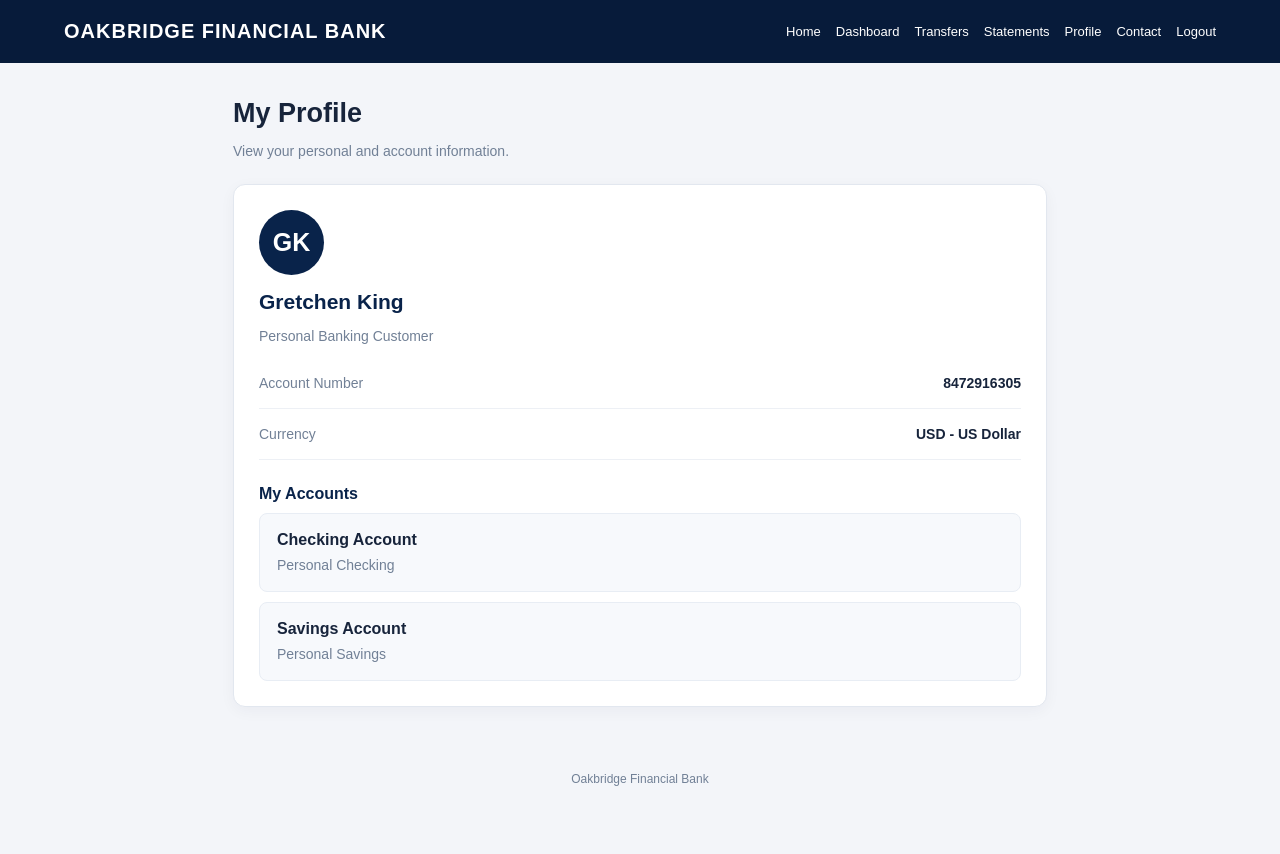
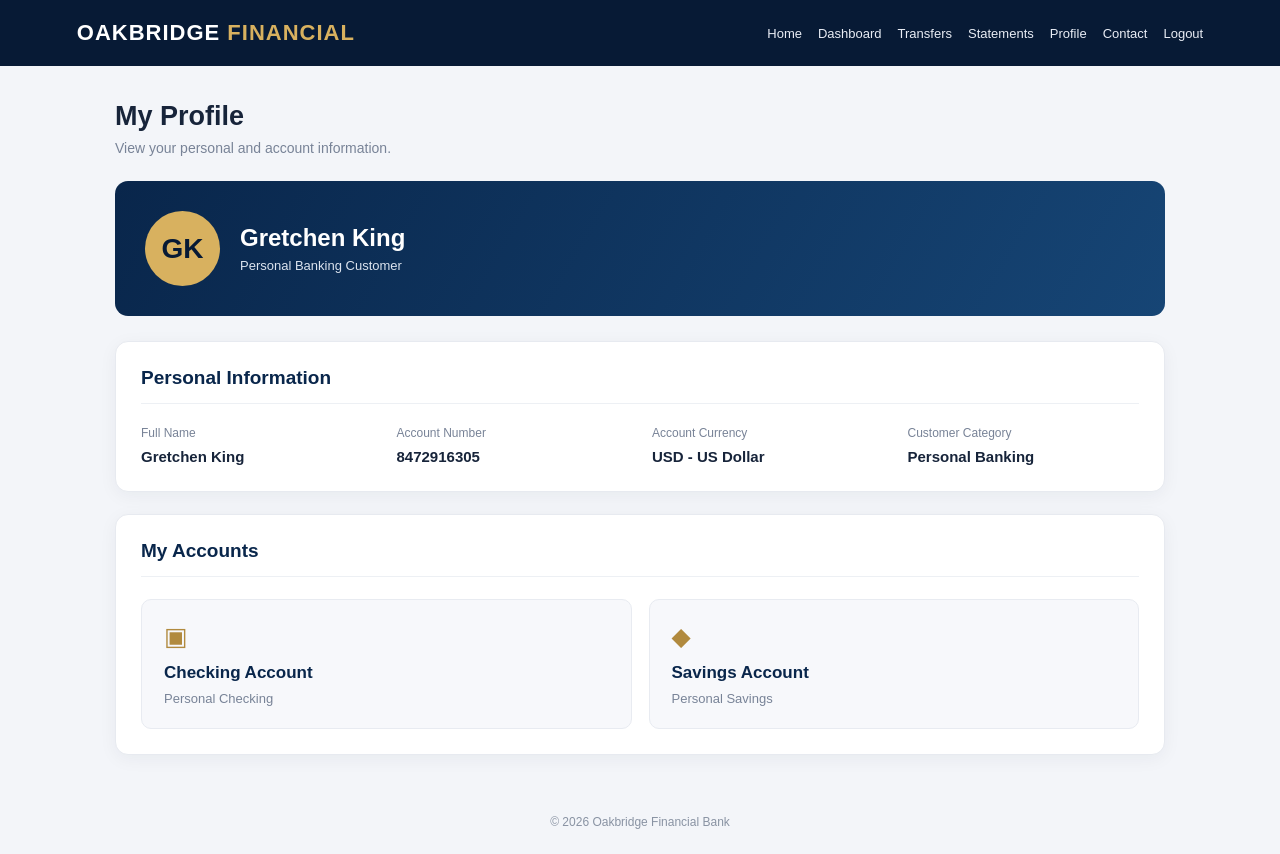
Before and after one commit to kiddablaise/oakbridge-premium-bank, a plain HTML site: page profile.html in a window 1280 px wide. Before the commit the page ends 816 px from the top, so only its background shows below. Drawn offline with Linux system fonts and the light colour scheme.

Commit message:
Refactor profile.html for improved layout and styling
Updated the HTML structure and styles for the profile page, including changes to the header, main content, and footer sections.

```diff
--- a/profile.html
+++ b/profile.html
@@ -1,79 +1,491 @@
+
 
 <!DOCTYPE html>
+
 <html lang="en">
+
 <head>
+
 <meta charset="UTF-8">
+
 <meta name="viewport" content="width=device-width, initial-scale=1.0">
-<title>Oakbridge Financial Bank | My Profile</title>
+
+<title>My Profile | Oakbridge Financial Bank</title>
+
 <style>
-*{box-sizing:border-box}
-body{margin:0;background:#f3f5f9;color:#17243b;font-family:Arial,sans-serif}
-header{background:#071b3a;color:white;padding:20px 5%;display:flex;justify-content:space-between;align-items:center;flex-wrap:wrap;gap:15px}
-.brand{font-size:20px;font-weight:bold;letter-spacing:1px}
-nav{display:flex;gap:15px;flex-wrap:wrap}
-nav a{color:white;text-decoration:none;font-size:13px}
-main{max-width:850px;margin:35px auto;padding:0 18px}
-h1{font-size:27px;margin-bottom:7px}
-.muted{color:#718096;font-size:14px}
-.profile-card{background:white;border:1px solid #e2e7ef;border-radius:12px;padding:25px;margin-top:25px;box-shadow:0 4px 15px #1020400b}
-.avatar{width:65px;height:65px;border-radius:50%;background:#09234a;color:white;display:flex;align-items:center;justify-content:center;font-size:25px;font-weight:bold;margin-bottom:15px}
-.name{font-size:21px;font-weight:bold;color:#09234a}
-.row{display:flex;justify-content:space-between;gap:15px;padding:17px 0;border-bottom:1px solid #edf0f5;font-size:14px}
-.row:last-child{border-bottom:0}
-.key{color:#718096}
-.value{text-align:right;font-weight:bold}
-.account-title{font-weight:bold;color:#09234a;margin:25px 0 10px}
-.account{background:#f7f9fc;border:1px solid #e8edf4;border-radius:8px;padding:17px;margin-top:10px}
-.account strong{display:block;margin-bottom:7px}
-footer{text-align:center;padding:30px;color:#718096;font-size:12px}
+
+* {
+
+    margin: 0;
+
+    padding: 0;
+
+    box-sizing: border-box;
+
+}
+
+body {
+
+    font-family: Arial, sans-serif;
+
+    background: #f3f5f9;
+
+    color: #17243a;
+
+}
+
+header {
+
+    background: #071a35;
+
+    color: white;
+
+    padding: 20px 6%;
+
+    display: flex;
+
+    justify-content: space-between;
+
+    align-items: center;
+
+    flex-wrap: wrap;
+
+    gap: 15px;
+
+}
+
+.logo {
+
+    font-size: 22px;
+
+    font-weight: bold;
+
+    letter-spacing: 1px;
+
+}
+
+.logo span {
+
+    color: #d8b15f;
+
+}
+
+nav {
+
+    display: flex;
+
+    flex-wrap: wrap;
+
+    gap: 16px;
+
+}
+
+nav a {
+
+    color: #e9edf5;
+
+    text-decoration: none;
+
+    font-size: 13px;
+
+}
+
+nav a:hover {
+
+    color: #e4bd68;
+
+}
+
+.container {
+
+    width: 90%;
+
+    max-width: 1050px;
+
+    margin: 35px auto;
+
+}
+
+.heading {
+
+    margin-bottom: 25px;
+
+}
+
+.heading h1 {
+
+    font-size: 27px;
+
+    margin-bottom: 8px;
+
+}
+
+.heading p {
+
+    color: #788397;
+
+    font-size: 14px;
+
+}
+
+.profile-banner {
+
+    background: linear-gradient(120deg, #09264b, #164575);
+
+    color: white;
+
+    padding: 30px;
+
+    border-radius: 13px;
+
+    display: flex;
+
+    align-items: center;
+
+    gap: 20px;
+
+    margin-bottom: 25px;
+
+}
+
+.avatar {
+
+    width: 75px;
+
+    height: 75px;
+
+    border-radius: 50%;
+
+    background: #d8b15f;
+
+    color: #071a35;
+
+    display: grid;
+
+    place-items: center;
+
+    font-size: 28px;
+
+    font-weight: bold;
+
+}
+
+.profile-banner h2 {
+
+    font-size: 24px;
+
+    margin-bottom: 6px;
+
+}
+
+.profile-banner p {
+
+    color: #dce4ef;
+
+    font-size: 13px;
+
+}
+
+.card {
+
+    background: white;
+
+    border: 1px solid #e7eaf0;
+
+    border-radius: 13px;
+
+    padding: 25px;
+
+    margin-bottom: 22px;
+
+    box-shadow: 0 4px 18px rgba(10,30,60,.05);
+
+}
+
+.card h2 {
+
+    font-size: 19px;
+
+    color: #09264b;
+
+    margin-bottom: 22px;
+
+    padding-bottom: 14px;
+
+    border-bottom: 1px solid #edf0f4;
+
+}
+
+.details-grid {
+
+    display: grid;
+
+    grid-template-columns: repeat(auto-fit, minmax(220px, 1fr));
+
+    gap: 24px;
+
+}
+
+.detail label {
+
+    display: block;
+
+    color: #788397;
+
+    font-size: 12px;
+
+    margin-bottom: 8px;
+
+}
+
+.detail strong {
+
+    font-size: 15px;
+
+    color: #17243a;
+
+}
+
+.account-list {
+
+    display: grid;
+
+    grid-template-columns: repeat(auto-fit, minmax(220px, 1fr));
+
+    gap: 17px;
+
+}
+
+.account-item {
+
+    background: #f7f8fb;
+
+    border: 1px solid #e8ebf1;
+
+    border-radius: 10px;
+
+    padding: 22px;
+
+}
+
+.account-icon {
+
+    color: #b18a3e;
+
+    font-size: 25px;
+
+    margin-bottom: 12px;
+
+}
+
+.account-item h3 {
+
+    color: #09264b;
+
+    font-size: 17px;
+
+    margin-bottom: 8px;
+
+}
+
+.account-item p {
+
+    color: #788397;
+
+    font-size: 13px;
+
+}
+
+footer {
+
+    text-align: center;
+
+    padding: 25px;
+
+    color: #8993a3;
+
+    font-size: 12px;
+
+    margin-top: 35px;
+
+}
+
+@media(max-width: 600px) {
+
+    header {
+
+        align-items: flex-start;
+
+    }
+
+    nav {
+
+        gap: 12px;
+
+    }
+
+    .container {
+
+        width: 92%;
+
+        margin-top: 25px;
+
+    }
+
+    .profile-banner {
+
+        padding: 22px;
+
+    }
+
+    .profile-banner h2 {
+
+        font-size: 20px;
+
+    }
+
+    .card {
+
+        padding: 19px;
+
+    }
+
+}
+
 </style>
+
 </head>
+
 <body>
+
 <header>
-<div class="brand">OAKBRIDGE FINANCIAL BANK</div>
+
+    <div class="logo">OAKBRIDGE <span>FINANCIAL</span></div>
+
     <nav>
+
         <a href="index.html">Home</a>
+
         <a href="dashboard.html">Dashboard</a>
+
         <a href="transfers.html">Transfers</a>
+
         <a href="statements.html">Statements</a>
+
         <a href="profile.html">Profile</a>
+
         <a href="contact.html">Contact</a>
+
         <a href="login.html">Logout</a>
+
     </nav>
+
 </header>
 
-<main>
+<main class="container">
+
+    <section class="heading">
+
         <h1>My Profile</h1>
-<p class="muted">View your personal and account information.</p>
 
-<div class="profile-card">
+        <p>View your personal and account information.</p>
+
+    </section>
+
+    <section class="profile-banner">
+
         <div class="avatar">GK</div>
-<div class="name">Gretchen King</div>
-<p class="muted">Personal Banking Customer</p>
 
-<div class="row">
-<span class="key">Account Number</span>
-<span class="value">8472916305</span>
-</div>
-<div class="row">
-<span class="key">Currency</span>
-<span class="value">USD - US Dollar</span>
+        <div>
+
+            <h2>Gretchen King</h2>
+
+            <p>Personal Banking Customer</p>
+
         </div>
 
-<div class="account-title">My Accounts</div>
+    </section>
 
-<div class="account">
-<strong>Checking Account</strong>
-<span class="muted">Personal Checking</span>
+    <section class="card">
+
+        <h2>Personal Information</h2>
+
+        <div class="details-grid">
+
+            <div class="detail">
+
+                <label>Full Name</label>
+
+                <strong>Gretchen King</strong>
+
             </div>
 
-<div class="account">
-<strong>Savings Account</strong>
-<span class="muted">Personal Savings</span>
+            <div class="detail">
+
+                <label>Account Number</label>
+
+                <strong>8472916305</strong>
+
             </div>
+
+            <div class="detail">
+
+                <label>Account Currency</label>
+
+                <strong>USD - US Dollar</strong>
+
             </div>
+
+            <div class="detail">
+
+                <label>Customer Category</label>
+
+                <strong>Personal Banking</strong>
+
+            </div>
+
+        </div>
+
+    </section>
+
+    <section class="card">
+
+        <h2>My Accounts</h2>
+
+        <div class="account-list">
+
+            <div class="account-item">
+
+                <div class="account-icon">▣</div>
+
+                <h3>Checking Account</h3>
+
+                <p>Personal Checking</p>
+
+            </div>
+
+            <div class="account-item">
+
+                <div class="account-icon">◆</div>
+
+                <h3>Savings Account</h3>
+
+                <p>Personal Savings</p>
+
+            </div>
+
+        </div>
+
+    </section>
+
 </main>
 
-<footer>Oakbridge Financial Bank</footer>
+<footer>
+
+    © 2026 Oakbridge Financial Bank
+
+</footer>
+
 </body>
+
 </html>
```
Lines whose indentation alone changed are shown as unchanged.
